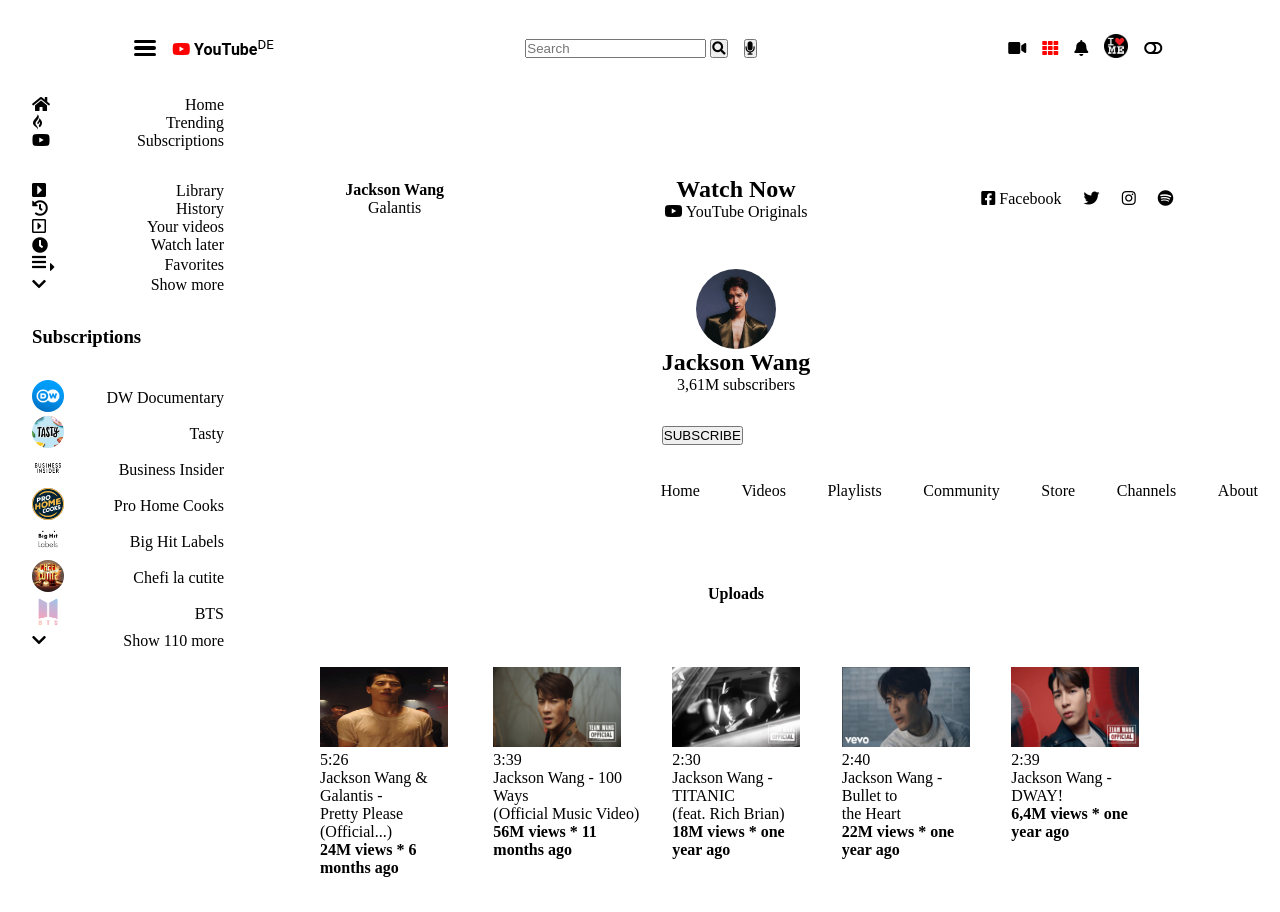
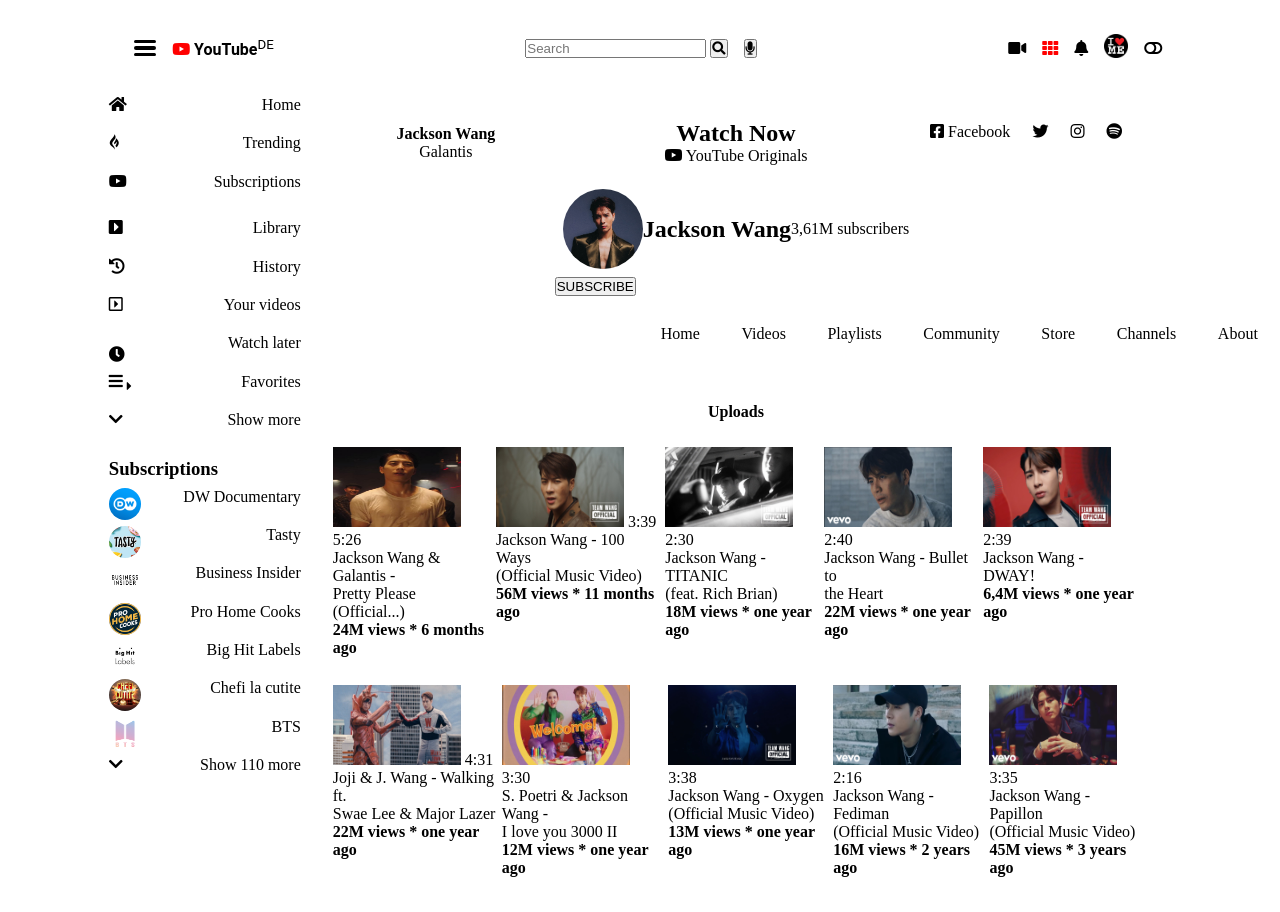
Before and after one commit to iulianSta/youTube-clone, a website: page src/index.html in a window 1280 px wide. Shown: the top 912 px of the page. Drawn offline with nearby package versions, Linux system fonts and the light colour scheme; files that its build step writes are made by us from their sources.

Commit message:
Updating laptop and desktop layout setup

```diff
--- a/src/scss/layouts/laptop-desktop/_bottom-section.scss
+++ b/src/scss/layouts/laptop-desktop/_bottom-section.scss
@@ -1,20 +1,20 @@
 .bottom-section {
-  width: 80vw;
+  width: 68vw;
   @include flex;
   flex-direction: column;
   text-align: left;
 
   .header {
-    width: 80vw;
+    width: 68vw;
     @include flex;
     flex-direction: column;
-    margin: 2rem;
+    margin: 0.5rem;
 
     nav ul {
       @include flex;
       justify-content: space-evenly;
       // flex-direction: column;
-      margin: 1rem;
+      margin: 0.5rem;
 
       li {
         margin: 1.3rem;
@@ -23,25 +23,25 @@
   }
 
   .top-header {
-    width: 80vw;
+    width: 68vw;
     @include flex;
     justify-content: space-between;
     // flex-direction: column;
-    margin: 1rem;
+    margin: 0.5rem;
 
     div {
-      width: 100vw;
+      width: 68vw;
       @include flex;
       flex-direction: column;
-      margin: 2rem;
+      margin: 0.5rem;
     }
   }
 }
 
 .profile-area {
   @include flex;
-  flex-direction: column;
-  margin-bottom: 2rem;
+  justify-content: space-evenly;
+  margin: 0.5rem;
 }
 .profile-picture {
   border-radius: 50%;
--- a/src/scss/layouts/laptop-desktop/_center-section.scss
+++ b/src/scss/layouts/laptop-desktop/_center-section.scss
@@ -10,6 +10,7 @@
   }
 
   li {
+    height: 2.4rem;
     list-style: none;
     text-align: left;
   }
@@ -21,12 +22,12 @@
   }
 
   h3 {
-    margin-bottom: 2rem;
+    margin-bottom: 0.5rem;
   }
 }
 
 .left-side-menu div {
-  margin-bottom: 2rem;
+  margin-bottom: 0.5rem;
 }
 
 // .left-side-menu {
--- a/src/scss/layouts/laptop-desktop/_video-area.scss
+++ b/src/scss/layouts/laptop-desktop/_video-area.scss
@@ -1,5 +1,5 @@
 .video-area {
-  width: 70vw;
+  width: 64vw;
   @include flex;
   flex-direction: column;
 
@@ -14,13 +14,13 @@
   }
 
   div {
-    margin: 1rem;
+    margin: 0.2rem;
   }
 }
 
 .top-videos,
 .bottom-videos {
   @include flex;
-  justify-content: space-evenly;
+  justify-content: center;
   align-items: flex-start;
 }
```
